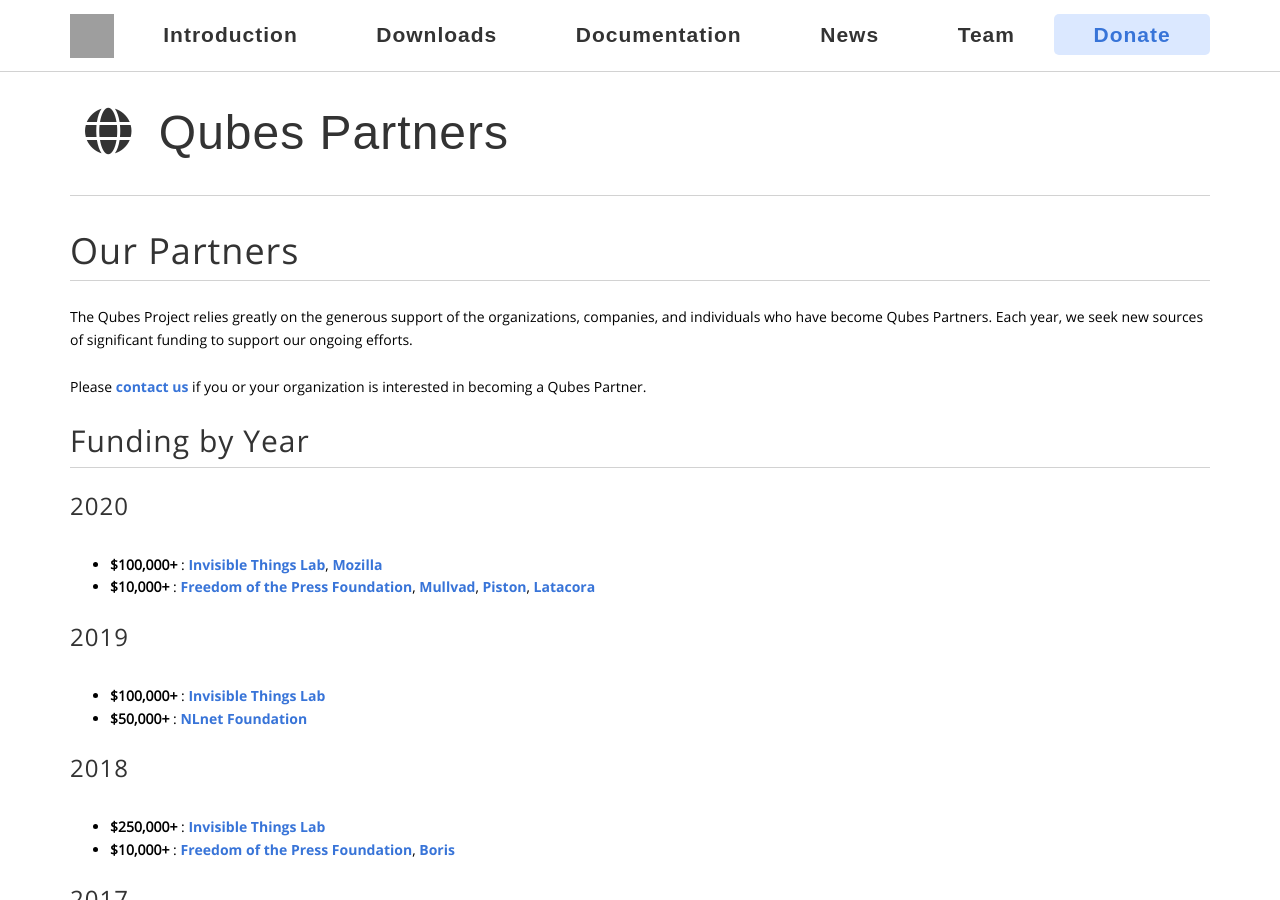
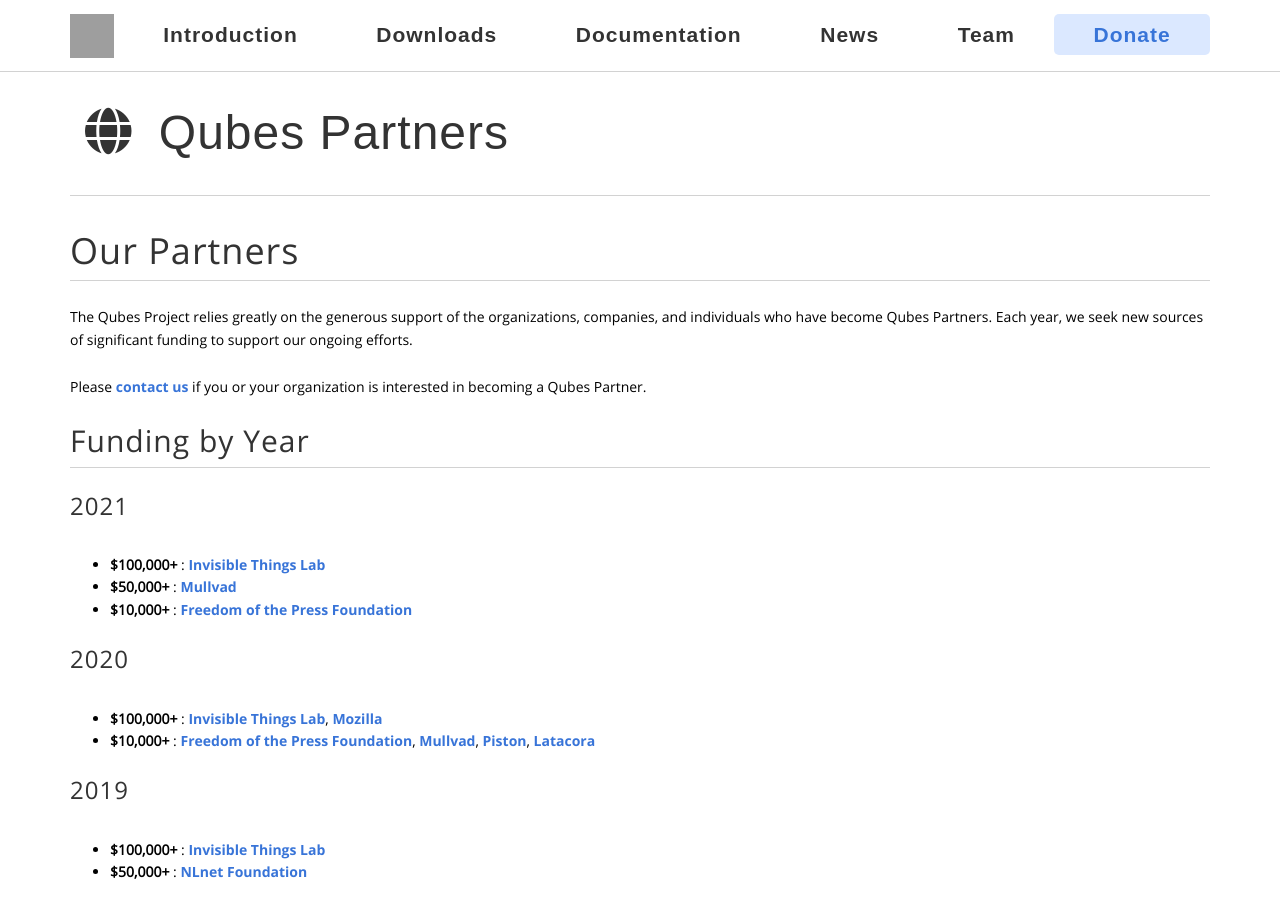
Before and after one commit to QubesOS/qubesos.github.io, a Jekyll site: the page built from pages/partners.html, in a window 1280 px wide and 900 px high. Built offline with Jekyll 4.4.1, drawn with Linux system fonts in a browser that asks for light colours; some web fonts are replaced; grey boxes are pictures that could not be loaded.

Commit message:
Add partners for 2021

```diff
--- a/pages/partners.html
+++ b/pages/partners.html
@@ -17,6 +17,13 @@ Each year, we seek new sources of significant funding to support our ongoing eff
 <p>Please <a href="mailto:funding@qubes-os.org">contact us</a> if you or your organization is interested in becoming a Qubes Partner.</p>
 
 <h2 id="funding-by-year">Funding by Year</h2>
+
+<h3 id="2021">2021</h3>
+<ul>
+  <li><strong>$100,000+</strong> : <a href="#invisible-things-lab">Invisible Things Lab</a></li>
+  <li><strong>$50,000+</strong> : <a href="#mullvad">Mullvad</a></li>
+  <li><strong>$10,000+</strong> : <a href="#freedom-of-the-press-foundation">Freedom of the Press Foundation</a></li>
+</ul>
 
 <h3 id="2020">2020</h3>
 <ul>
```
